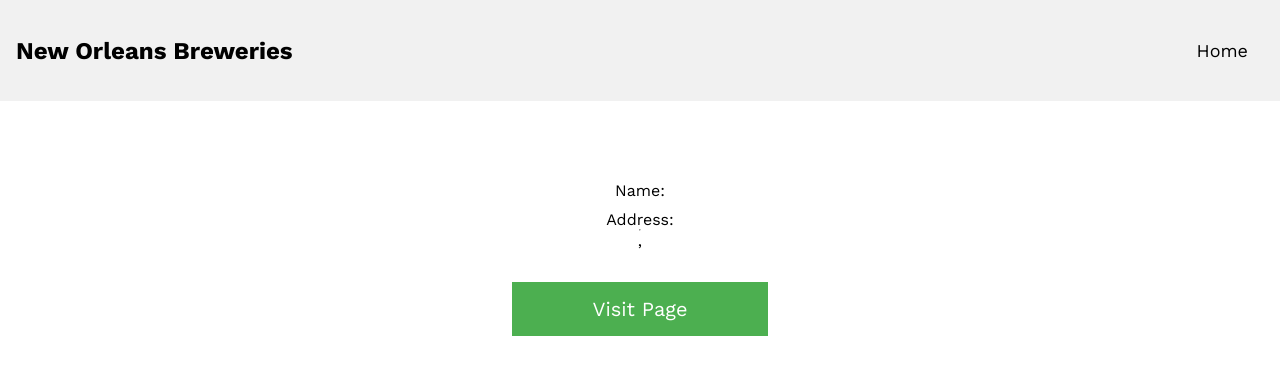
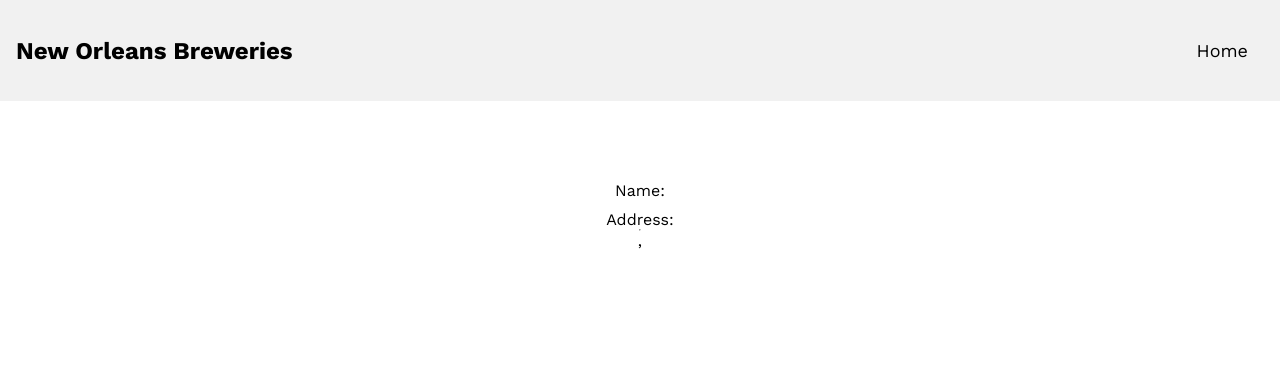
Before and after one commit to davidsosa22/NewOrleans-Breweries-, a Next.js app: page /posts/1 in a window 1280 px wide. Shown: the top 374 px of the page. Built offline with nearby package versions, Linux system fonts and the light colour scheme.

Commit message:
last touchups

```diff
--- a/pages/posts/[id].js
+++ b/pages/posts/[id].js
@@ -15,9 +15,7 @@ export default function PostPage() {
         <hr />
         <span>{router.query.street} {router.query.city}, </span>
         <span>{router.query.state} {router.query.zip}</span>
-    <td onClick={()=> window.open(router.query.url, "_blank")} className={button.button}>
-      Visit Page
-      </td>
+    {router.query.url ? <td onClick={()=> window.open(router.query.url, "_blank")} className={button.button}>Visit Page</td> : ''}
 
     <div className={map.grid}>
       {router.query.lng ? <Map lng={router.query.lng} lat={router.query.lat}/> : ''}
```
